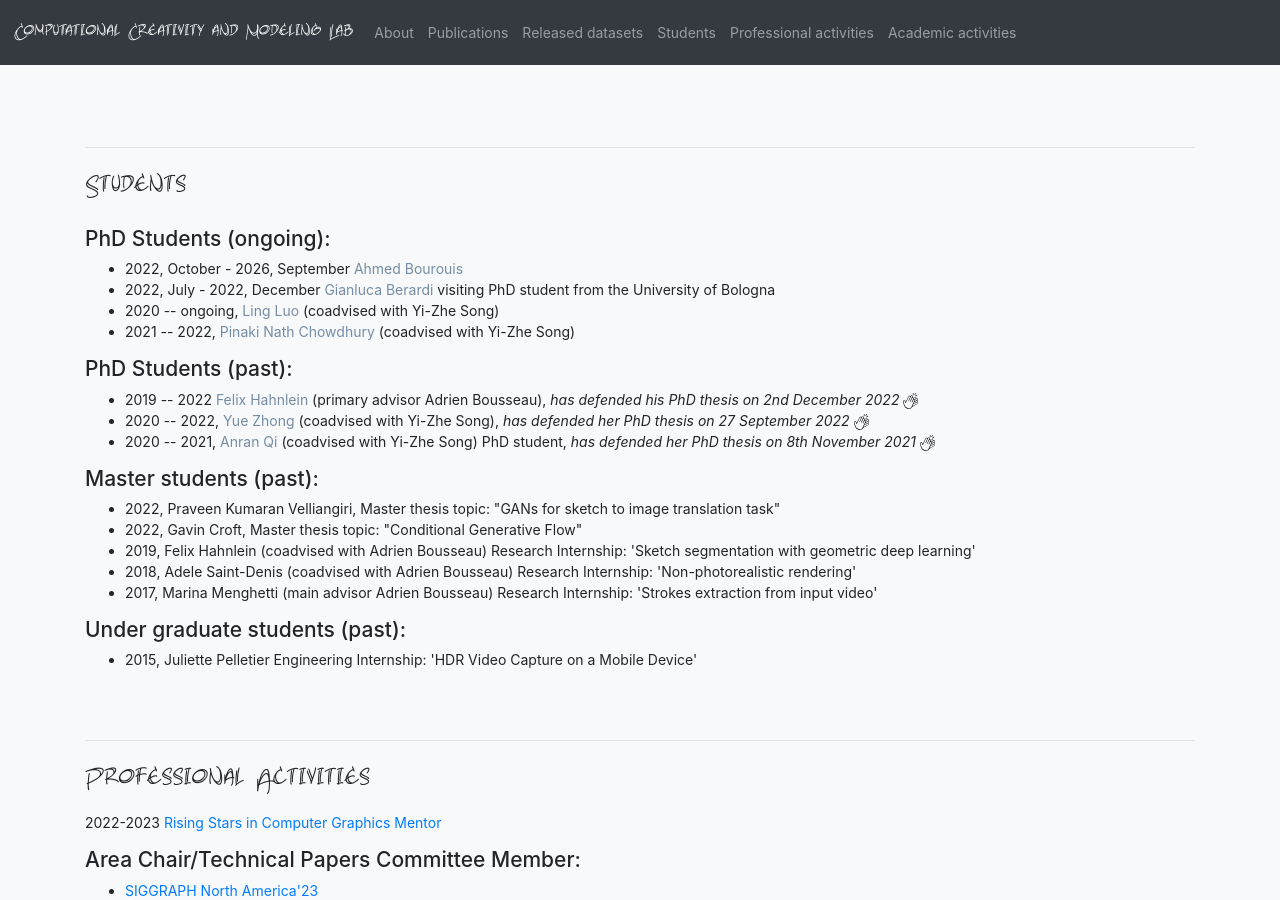
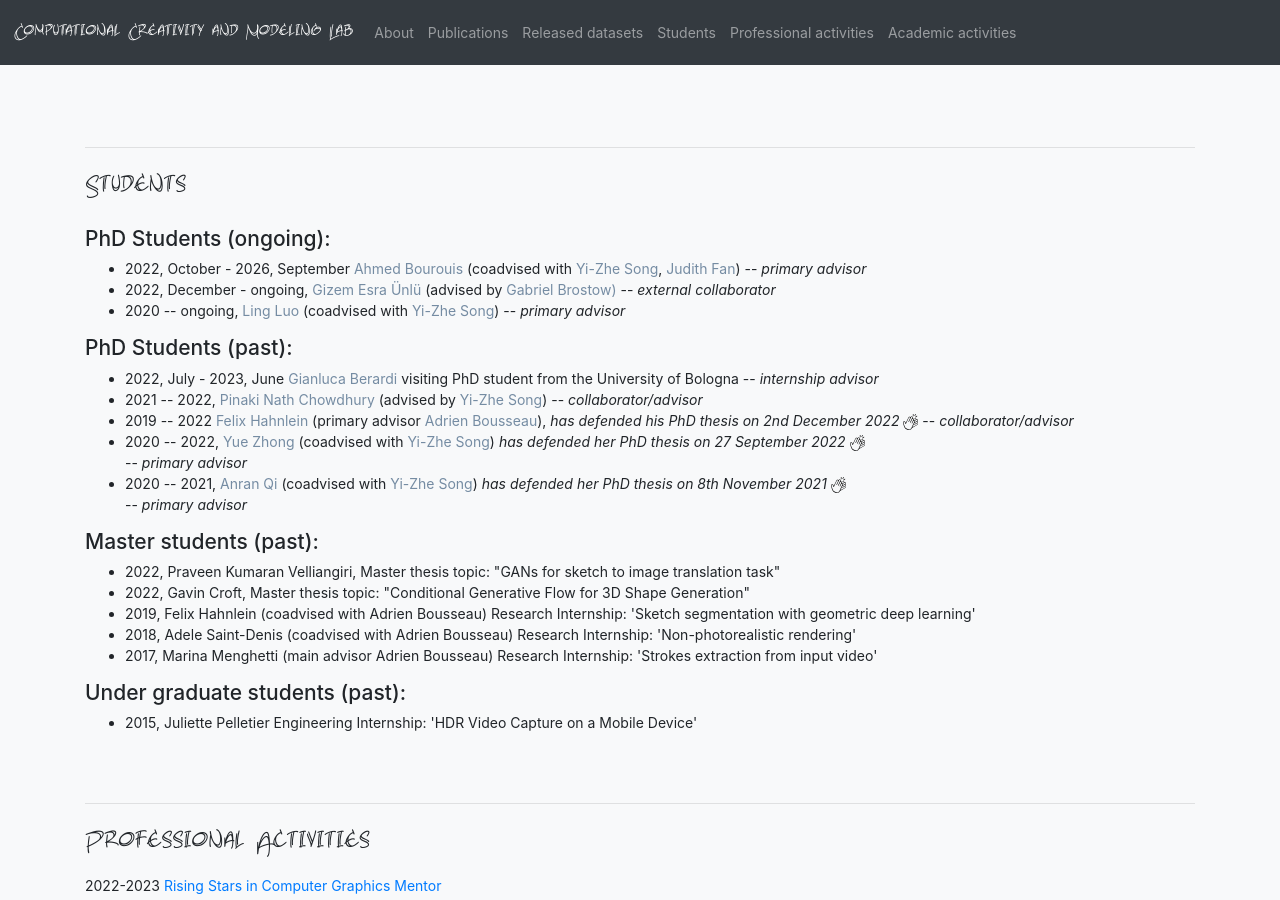
Before and after one commit to ygryadit/ygryadit.github.io, a Jekyll site: the page built from index.md, in a window 1280 px wide and 900 px high, scrolled down 6361 px. Built offline with Jekyll 4.4.1, drawn with Linux system fonts in a browser that asks for light colours.

Commit message:
students info update

```diff
--- a/index.md
+++ b/index.md
@@ -611,25 +611,58 @@ layout: main
 		<p >
 			<h4> PhD Students (ongoing):</h4>
 			<ul>
-				<li> 2022, October - 2026, September <a href="https://www.surrey.ac.uk/people/ahmed-bourouis">Ahmed Bourouis</a>
-					</li>
-				<li> 2022, July - 2022, December <a href="https://www.unibo.it/sitoweb/gianluca.berardi3/en">Gianluca Berardi</a> visiting PhD student from the University of Bologna
-					</li>
 				<li>
-					2020 -- ongoing, <a href="https://rowl1ng.com/">Ling Luo</a> (coadvised with Yi-Zhe Song)
+					2022, October - 2026, September
+					<a href="https://www.surrey.ac.uk/people/ahmed-bourouis">Ahmed Bourouis</a>
+					(coadvised with
+						<a href="https://scholar.google.co.uk/citations?user=irZFP_AAAAAJ&hl=en&inst=15262737669262836719">Yi-Zhe Song</a>,
+						<a href="https://scholar.google.co.uk/citations?user=NjZsLZwAAAAJ&hl=en&inst=15262737669262836719&oi=ao">Judith Fan</a>)
+						-- <i>primary advisor</i>
+				</li>
+
+				<li>
+					2022, December - ongoing, <a href="https://scholar.google.com/citations?user=XItbCLgAAAAJ&hl=en&inst=15262737669262836719"> Gizem Esra Ünlü</a> (advised by <a href="https://scholar.google.com/citations?user=CZiTv0gAAAAJ&hl=en&inst=15262737669262836719&oi=ao">Gabriel Brostow)</a>
+					-- <i>external collaborator</i>
 				</li>
 				<li>
-					2021 -- 2022, <a href="https://scholar.google.co.in/citations?hl=en&user=HE2nfp0AAAAJ&view_op=list_works&sortby=pubdate&inst=15262737669262836719">Pinaki Nath Chowdhury</a> (coadvised with Yi-Zhe Song)
+					2020 -- ongoing,
+						<a href="https://rowl1ng.com/">Ling Luo</a>
+						(coadvised with
+							<a href="https://scholar.google.co.uk/citations?user=irZFP_AAAAAJ&hl=en&inst=15262737669262836719">Yi-Zhe Song</a>)
+						-- <i>primary advisor</i>
 				</li>
+
 			</ul>
 
 			<h4> PhD Students (past):</h4>
 			<ul>
-				<li> 2019 -- 2022 <a href ="https://www-sop.inria.fr/members/Felix.Hahnlein/">Felix Hahnlein</a> (primary advisor Adrien Bousseau), <i> has defended his PhD thesis on 2nd December 2022</i> <img src="img/icons/clap.svg" style="width:15px;"/></li>
-				<li> 2020 -- 2022, <a href="https://www.researchgate.net/scientific-contributions/Yue-Zhong-2149391947">Yue Zhong</a> (coadvised with Yi-Zhe Song),
-					 <i>has defended her PhD thesis on 27 September 2022</i> <img src="img/icons/clap.svg" style="width:15px;"/></li>
-				<li> 2020 -- 2021, <a href="https://dblp.org/pid/226/4981.html">Anran Qi</a> (coadvised with Yi-Zhe Song)
-					PhD student, <i>has defended her PhD thesis on 8th November 2021</i> <img src="img/icons/clap.svg" style="width:15px;"/></li>
+				<li> 2022, July - 2023, June <a href="https://www.unibo.it/sitoweb/gianluca.berardi3/en">Gianluca Berardi</a> visiting PhD student from the University of Bologna
+					-- <i>internship advisor</i>
+				</li>
+				<li>
+					2021 -- 2022,
+						<a href="https://scholar.google.co.in/citations?hl=en&user=HE2nfp0AAAAJ&view_op=list_works&sortby=pubdate&inst=15262737669262836719">Pinaki Nath Chowdhury</a>
+							(advised by <a href="https://scholar.google.co.uk/citations?user=irZFP_AAAAAJ&hl=en&inst=15262737669262836719">Yi-Zhe Song</a>)
+						-- <i>collaborator/advisor</i>
+				</li>
+				<li>
+					2019 -- 2022
+						<a href ="https://www-sop.inria.fr/members/Felix.Hahnlein/">Felix Hahnlein</a>
+						(primary advisor
+							<a href="https://scholar.google.co.uk/citations?user=KdX5MN4AAAAJ&hl=en&inst=15262737669262836719&oi=ao">Adrien Bousseau</a>),
+						<i> has defended his PhD thesis on 2nd December 2022</i> <img src="img/icons/clap.svg" style="width:15px;"/>
+						-- <i>collaborator/advisor</i>
+				</li>
+				<li> 2020 -- 2022,
+						<a href="https://www.researchgate.net/scientific-contributions/Yue-Zhong-2149391947">Yue Zhong</a>
+						(coadvised with <a href="https://scholar.google.co.uk/citations?user=irZFP_AAAAAJ&hl=en&inst=15262737669262836719">Yi-Zhe Song</a>)
+						<i>has defended her PhD thesis on 27 September 2022</i> <img src="img/icons/clap.svg" style="width:15px;"/></li>
+						-- <i>primary advisor</i>
+				<li> 2020 -- 2021,
+					<a href="https://dblp.org/pid/226/4981.html">Anran Qi</a>
+						(coadvised with <a href="https://scholar.google.co.uk/citations?user=irZFP_AAAAAJ&hl=en&inst=15262737669262836719">Yi-Zhe Song</a>)
+						<i>has defended her PhD thesis on 8th November 2021</i> <img src="img/icons/clap.svg" style="width:15px;"/></li>
+						-- <i>primary advisor</i>
 
 			</ul>
 
@@ -639,7 +672,7 @@ layout: main
 					Master thesis topic: "GANs for sketch to image translation task"
 				</li>
 				<li> 2022, Gavin Croft,
-					Master thesis topic: "Conditional Generative Flow"
+					Master thesis topic: "Conditional Generative Flow for 3D Shape Generation"
 				</li>
 				<li> 2019, Felix Hahnlein (coadvised with Adrien Bousseau)
 						Research Internship: 'Sketch segmentation with geometric deep learning'</li>
```
